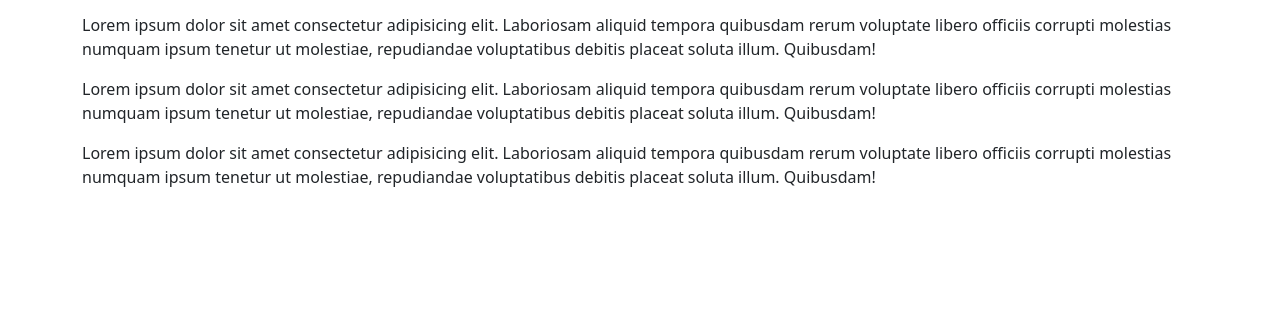
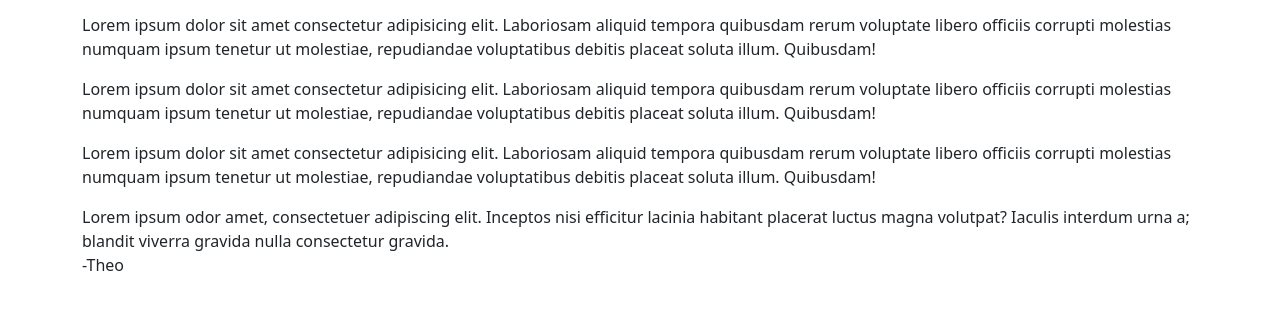
Before and after one commit to 343F24/git-collab-theo-john-thomas, a plain HTML site: page index.html in a window 1280 px wide. Shown: the part 171-480 px from the top of the page. Drawn offline with nearby package versions, Linux system fonts and the light colour scheme.

Commit message:
my paragraph

```diff
--- a/index.html
+++ b/index.html
@@ -54,6 +54,11 @@
         officiis corrupti molestias numquam ipsum tenetur ut molestiae, repudiandae voluptatibus debitis placeat soluta
         illum.
         Quibusdam!</p>
+      <p>
+        Lorem ipsum odor amet, consectetuer adipiscing elit. Inceptos nisi efficitur lacinia habitant placerat luctus
+        magna volutpat? Iaculis interdum urna a; blandit viverra gravida nulla consectetur gravida.  <br />
+        -Theo
+      </p>
     </main>
   </div>
   <script src="https://cdn.jsdelivr.net/npm/bootstrap@5.3.3/dist/js/bootstrap.bundle.min.js"
```
